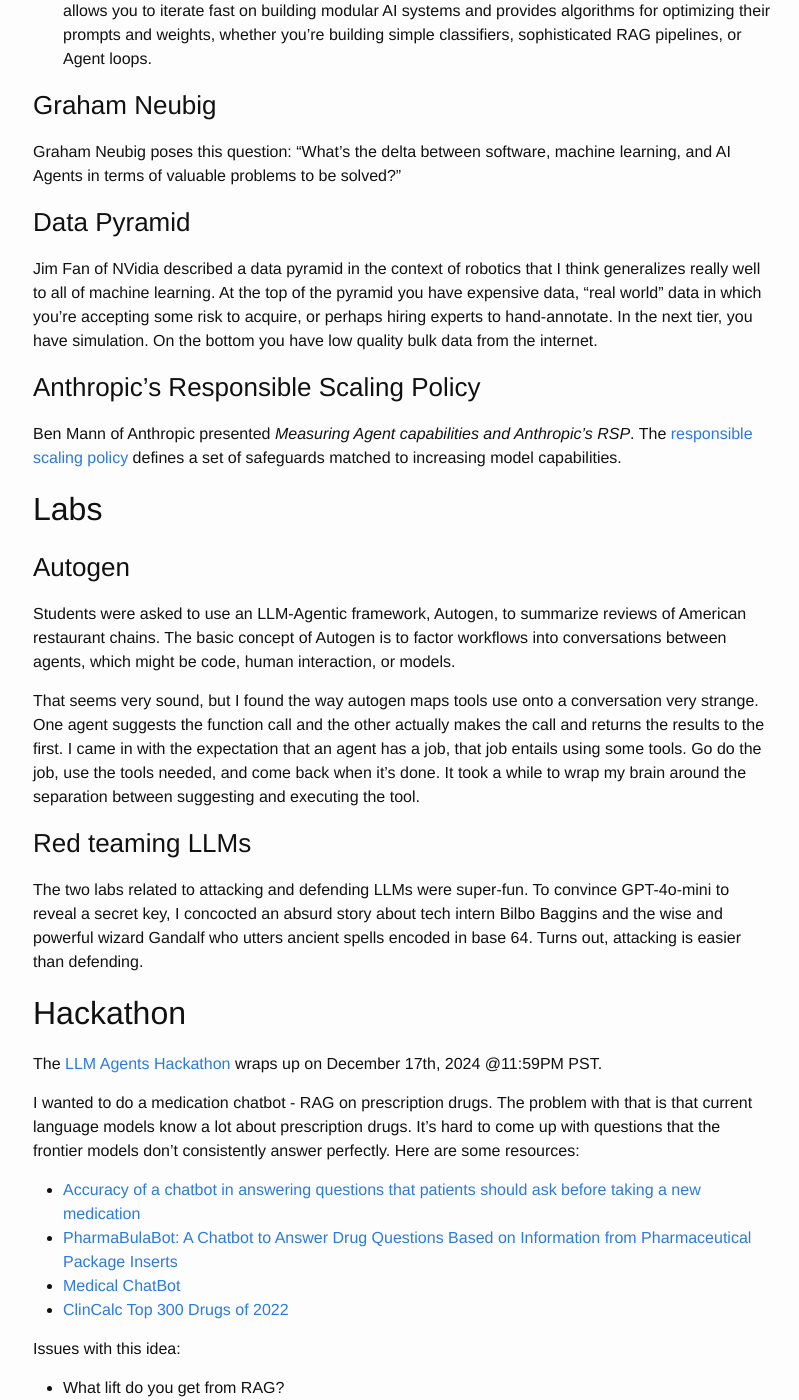
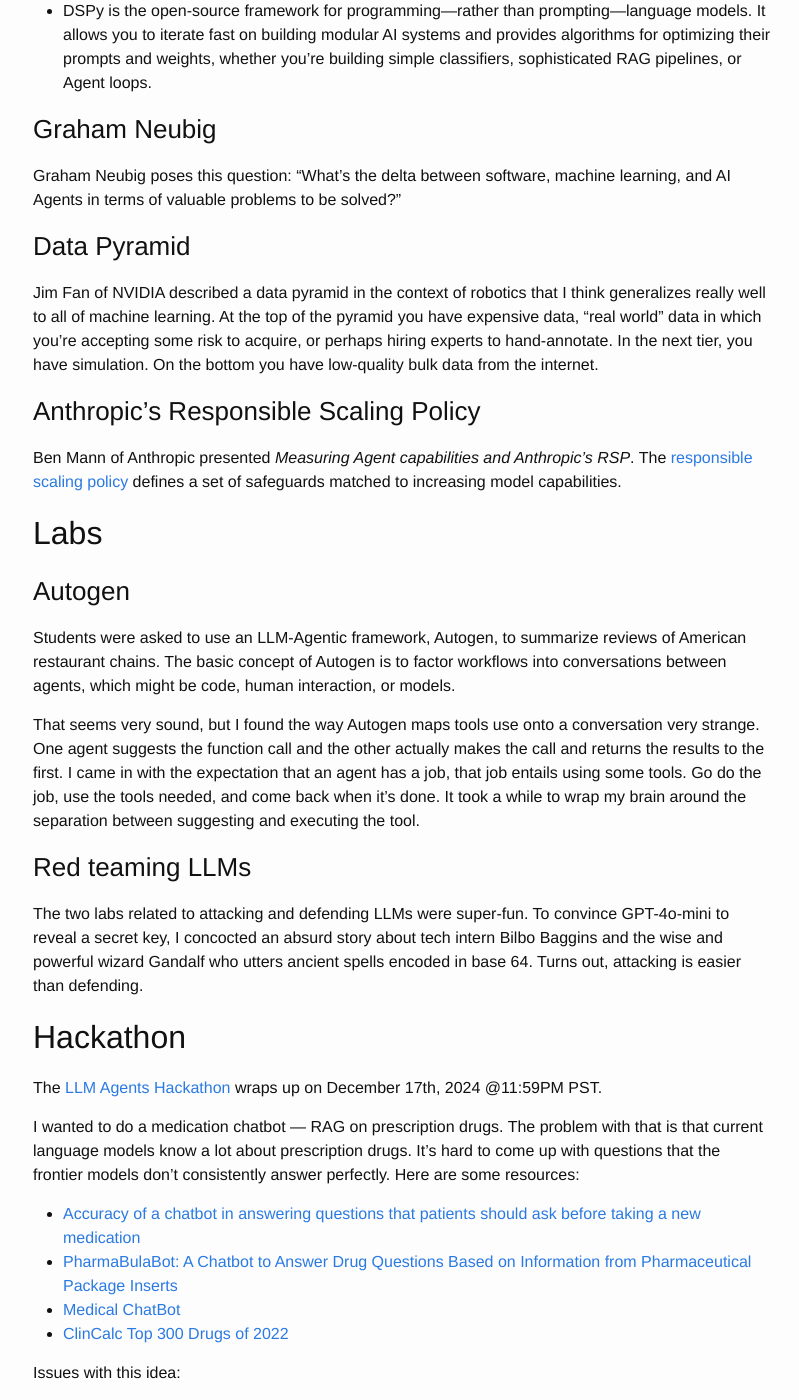
Before and after one commit to cbare/cbare.github.io, a Jekyll site: the page built from _posts/2024-12-10-llm-agents-mooc.md, in a window 1280 px wide and 1400 px high, scrolled down 1461 px. Shown: the whole window, without its empty margins (237-1036 px from the left). Built offline with Jekyll 4.4.1, drawn with Linux system fonts in a browser that asks for light colours; some of the changed text lies outside the part shown.

```diff
--- a/_posts/2024-12-10-llm-agents-mooc.md
+++ b/_posts/2024-12-10-llm-agents-mooc.md
@@ -8,7 +8,7 @@ categories:
 
 ![Berkeley Campanile](../images/UC-Berkeley-campanile.png)
 
-The [Large Language Model Agents MOOC, Fall 2024][2] led by [Dawn Song][3] Professor, UC Berkeley and [Xinyun Chen][4] Research Scientist, Google DeepMind.
+The [Large Language Model Agents MOOC, Fall 2024][2] led by [Dawn Song][3], Professor, UC Berkeley, and [Xinyun Chen][4], Research Scientist, Google DeepMind.
 
 The class is taught seminar-style with:
 
@@ -48,7 +48,7 @@ Graham Neubig poses this question: “What's the delta between software, machine
 
 ### Data Pyramid
 
-Jim Fan of NVidia described a data pyramid in the context of robotics that I think generalizes really well to all of machine learning. At the top of the pyramid you have expensive data, "real world" data in which you're accepting some risk to acquire, or perhaps hiring experts to hand-annotate. In the next tier, you have simulation. On the bottom you have low quality bulk data from the internet.
+Jim Fan of NVIDIA described a data pyramid in the context of robotics that I think generalizes really well to all of machine learning. At the top of the pyramid you have expensive data, "real world" data in which you're accepting some risk to acquire, or perhaps hiring experts to hand-annotate. In the next tier, you have simulation. On the bottom you have low-quality bulk data from the internet.
 
 ### Anthropic's Responsible Scaling Policy
 
@@ -60,7 +60,7 @@ Ben Mann of Anthropic presented _Measuring Agent capabilities and Anthropic’s
 
 Students were asked to use an LLM-Agentic framework, Autogen, to summarize reviews of American restaurant chains. The basic concept of Autogen is to factor workflows into conversations between agents, which might be code, human interaction, or models.
 
-That seems very sound, but I found the way autogen maps tools use onto a conversation very strange. One agent suggests the function call and the other actually makes the call and returns the results to the first. I came in with the expectation that an agent has a job, that job entails using some tools. Go do the job, use the tools needed, and come back when it's done. It took a while to wrap my brain around the separation between suggesting and executing the tool.
+That seems very sound, but I found the way Autogen maps tools use onto a conversation very strange. One agent suggests the function call and the other actually makes the call and returns the results to the first. I came in with the expectation that an agent has a job, that job entails using some tools. Go do the job, use the tools needed, and come back when it's done. It took a while to wrap my brain around the separation between suggesting and executing the tool.
 
 ### Red teaming LLMs
 
@@ -70,7 +70,7 @@ The two labs related to attacking and defending LLMs were super-fun. To convince
 
 The [LLM Agents Hackathon][301] wraps up on December 17th, 2024 @11:59PM PST.
 
-I wanted to do a medication chatbot - RAG on prescription drugs. The problem with that is that current language models know a lot about prescription drugs. It's hard to come up with questions that the frontier models don't consistently answer perfectly. Here are some resources:
+I wanted to do a medication chatbot — RAG on prescription drugs. The problem with that is that current language models know a lot about prescription drugs. It's hard to come up with questions that the frontier models don't consistently answer perfectly. Here are some resources:
 
 - [Accuracy of a chatbot in answering questions that patients should ask before taking a new medication][202]
 - [PharmaBulaBot: A Chatbot to Answer Drug Questions Based on Information from Pharmaceutical Package Inserts][203]
```
Also changed, not shown: other parts of _posts/2024-12-10-llm-agents-mooc.md (+2 -2 lines).
